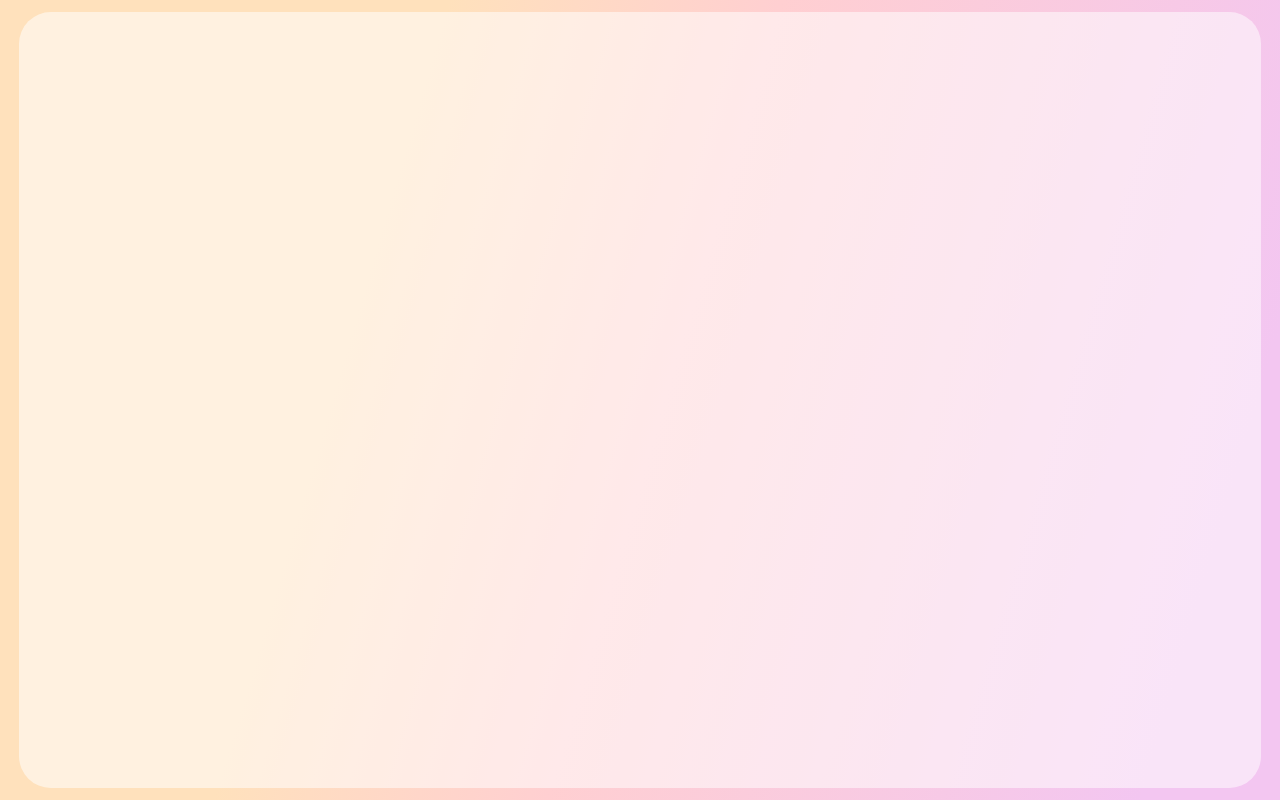
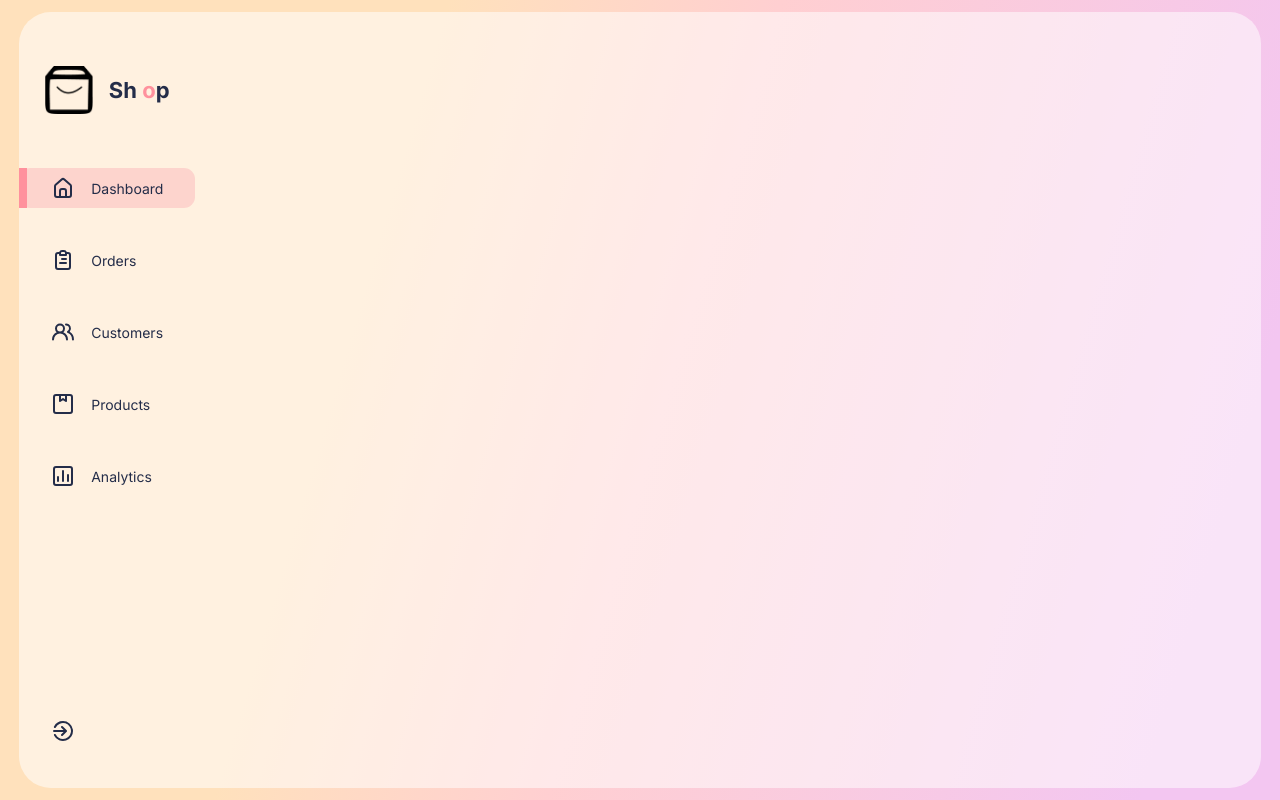
Before and after one commit to Cypherfelix/react-admin-dashboard, a React (Create React App) app: page / in a window 1280 px wide. Built offline with nearby package versions, Linux system fonts and the light colour scheme.

Commit message:
Sidebar creation and styling

```diff
--- a/src/App.js
+++ b/src/App.js
@@ -1,10 +1,11 @@
 import './App.css'
+import Sidebar from './components/Sidebar/Sidebar';
 
 function App() {
   return (
     <div className="App">
       <div className="AppGlass">
-
+        <Sidebar />
       </div>
     </div>
   );
--- /dev/null
+++ b/src/Data/Data.js
@@ -0,0 +1,33 @@
+// Sidebar imports
+import {
+  UilEstate,
+  UilClipboardAlt,
+  UilUsersAlt,
+  UilPackage,
+  UilChart,
+} from "@iconscout/react-unicons";
+
+
+// Sidebar Data
+export const SidebarData = [
+  {
+    icon: UilEstate,
+    heading: "Dashboard",
+  },
+  {
+    icon: UilClipboardAlt,
+    heading: "Orders",
+  },
+  {
+    icon: UilUsersAlt,
+    heading: "Customers",
+  },
+  {
+    icon: UilPackage,
+    heading: 'Products'
+  },
+  {
+    icon: UilChart,
+    heading: 'Analytics'
+  },
+];
--- /dev/null
+++ b/src/components/Sidebar/Sidebar.css
@@ -0,0 +1,74 @@
+.sidebar {
+  display: flex;
+  flex-direction: column;
+  position: relative;
+  padding-top: 4rem;
+  transition: all 300ms ease;
+}
+
+/* logo */
+.logo {
+  display: flex;
+  height: 5rem;
+  font-weight: bold;
+  font-size: 22px;
+  gap: 1rem;
+  align-items: center;
+  justify-content: center;
+  height: 4%;
+}
+
+
+.logo>img {
+  width: 3rem;
+  height: 3rem;
+}
+
+.logo>span>span {
+  color: var(--pink);
+}
+
+
+/* menu */
+.menu {
+  margin-top: 4rem;
+  display: flex;
+  flex-direction: column;
+  gap: 2rem;
+}
+
+.menuItem {
+  display: flex;
+  align-items: center;
+  gap: 1rem;
+  height: 2.5rem;
+  margin-left: 2rem;
+  position: relative;
+  transition: all 300ms ease;
+  border-radius: 0.7rem;
+  font-size: 14px;
+}
+
+.menuItem:hover {
+  cursor: pointer;
+}
+
+.menu .menuItem:last-child {
+  position: absolute;
+  bottom: 2.3rem;
+  width: 100%;
+}
+
+
+.active {
+  background: var(--activeItem);
+  margin-left: 0;
+}
+
+.active::before {
+  content: "";
+  width: 8px;
+  height: 100%;
+  background: var(--pink);
+  margin-right: calc(1rem - 8px);
+}
--- /dev/null
+++ b/src/components/Sidebar/Sidebar.jsx
@@ -0,0 +1,44 @@
+import React, { useState } from "react";
+import "./Sidebar.css";
+import { UilSignOutAlt } from "@iconscout/react-unicons";
+import Logo from "../../imgs/logo.png";
+import { SidebarData } from "../../Data/Data";
+
+const Sidebar = () => {
+
+  const [selected, setSelected] = useState(0);
+  return (
+    <div className="sidebar">
+      {/* logo */}
+      <div className="logo">
+        <img src={Logo} alt="logo" />
+        <span>
+          Sh <span>o</span>p
+        </span>
+      </div>
+
+      {/* Menu */}
+      <div className="menu">
+        {SidebarData.map((item, index) => {
+          return (
+            <div
+              className={selected === index ? "menuItem active" : "menuItem"}
+              key={index}
+              onClick={() => setSelected(index)}
+            >
+              <item.icon />
+              <span>{item.heading}</span>
+            </div>
+          );
+        })}
+
+        {/* signoutIcon */}
+        <div className="menuItem">
+          <UilSignOutAlt />
+        </div>
+      </div>
+    </div>
+  );
+};
+
+export default Sidebar;
```
